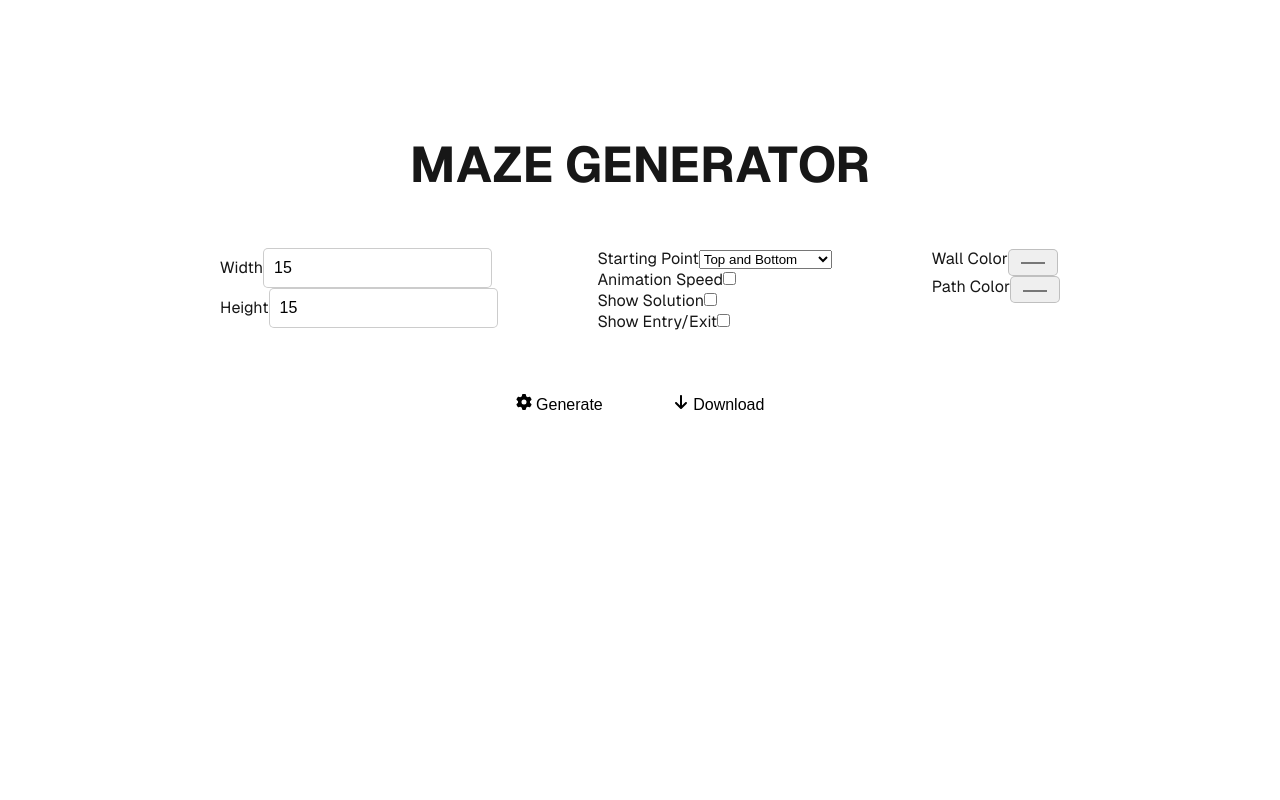
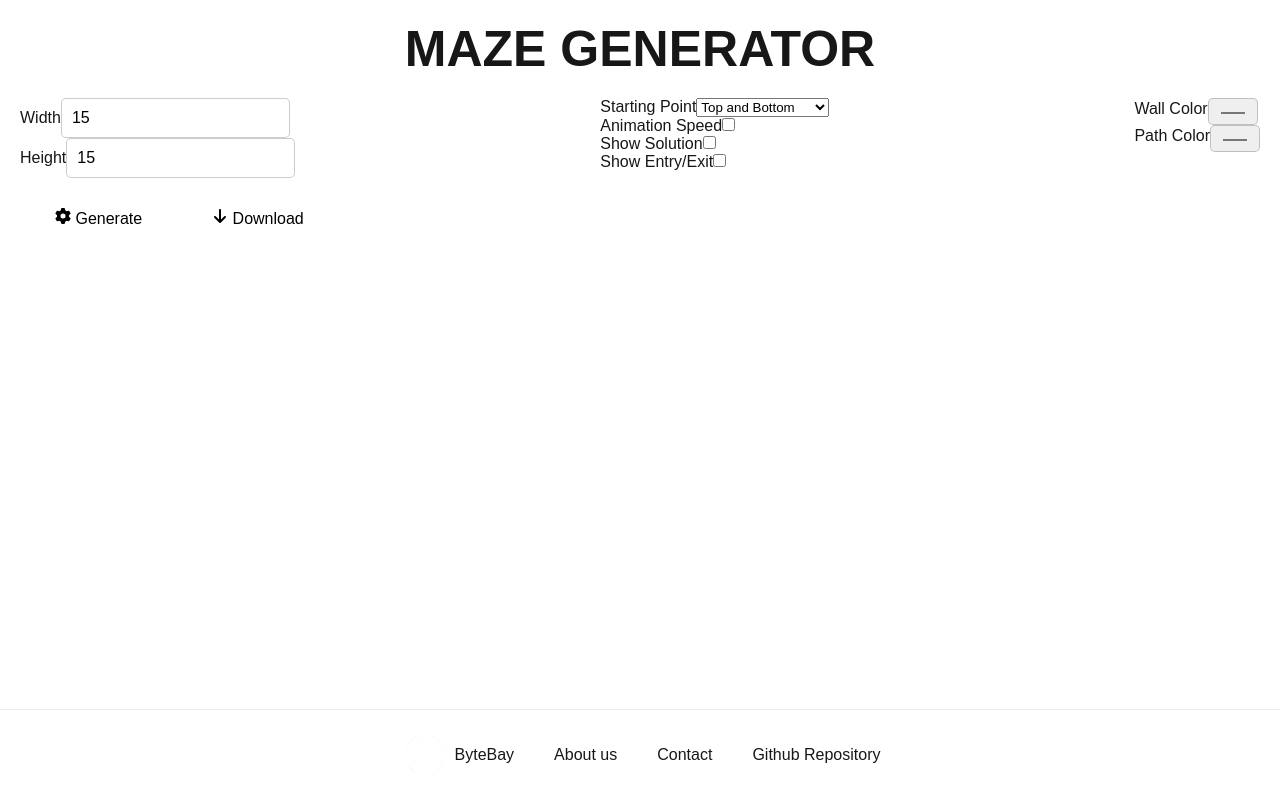
Before and after one commit to hafemi/bytecrate, a Next.js app: page /tools/maze-generator in a window 1280 px wide. Built offline with nearby package versions, Linux system fonts and the light colour scheme.

Commit message:
added footer component
addition to that old css code also got removed since that would cause more trouble than it is worth it

```diff
--- /dev/null
+++ b/app/layout.module.css
@@ -0,0 +1,17 @@
+.footer {
+  display: flex;
+  justify-content: center;
+  align-items: center;
+  padding: 20px;
+  gap: 40px;
+  border-top: 1px solid #e9ecef;
+  left: 0;
+  bottom: 0;
+  width: 100%;
+}
+
+.logoContainer {
+  display: flex;
+  align-items: center;
+  gap: 5px;
+}
--- a/app/layout.tsx
+++ b/app/layout.tsx
@@ -1,6 +1,8 @@
-import type { Metadata } from "next";
+'use client';
 import localFont from "next/font/local";
 import "./globals.css";
+import Image from 'next/image';
+import styles from './layout.module.css';
 
 const geistSans = localFont({
   src: "./fonts/GeistVF.woff",
@@ -26,3 +28,19 @@ export default function RootLayout({
     </html>
   );
 }
+
+export const Footer = () => {
+  return (
+    <footer className={styles.footer}>
+      <div className={styles.logoContainer}>
+        <Image src="/images/temporary_logo.png" alt="ByteBay logo" width={50} height={50} />
+        <p>ByteBay</p>
+      </div>
+      <a href="">About us</a>
+      <a href="">Contact</a>
+      <a href="https://github.com/hafemi/byte-bay" target="_blank" rel="noopener noreferrer">
+        Github Repository
+      </a>
+    </footer>
+  );
+};
--- a/app/page.module.css
+++ b/app/page.module.css
@@ -1,34 +1,13 @@
-/* .page {
-  --gray-rgb: 0, 0, 0;
-  --gray-alpha-200: rgba(var(--gray-rgb), 0.08);
-  --gray-alpha-100: rgba(var(--gray-rgb), 0.05);
-
-  --button-primary-hover: #383838;
-  --button-secondary-hover: #f2f2f2;
-
-  display: grid;
-  grid-template-rows: 20px 1fr 20px;
-  align-items: center;
-  justify-items: center;
-  min-height: 100svh;
-  padding: 80px;
-  gap: 64px;
-  font-family: var(--font-geist-sans);
+.page {
+  display: flex;
+  flex-direction: column;
+  min-height: 100vh;
 }
 
 .main {
-  display: flex;
-  flex-direction: column;
-  gap: 32px;
-  grid-row-start: 2;
-  align-items: center;
+  flex: 1;
+  padding: 20px;
 }
-
-.heading {
-  text-align: center;
-  font-size: 50px;
-  margin-bottom: 20px;
-} */
 
 .invalid {
   color: red;
--- a/app/tools/maze-generator/page.module.css
+++ b/app/tools/maze-generator/page.module.css
@@ -1,32 +1,12 @@
 .page {
-  --gray-rgb: 0, 0, 0;
-  --gray-alpha-200: rgba(var(--gray-rgb), 0.08);
-  --gray-alpha-100: rgba(var(--gray-rgb), 0.05);
-
-  --button-primary-hover: #383838;
-  --button-secondary-hover: #f2f2f2;
-
-  display: grid;
-  grid-template-rows: 20px 1fr 20px;
-  justify-items: center;
-  min-height: 100svh;
-  padding: 50px;
-  gap: 64px;
-  font-family: var(--font-geist-sans);
+  display: flex;
+  flex-direction: column;
+  min-height: 100vh;
 }
 
 .main {
-  display: flex;
-  flex-direction: column;
-  gap: 32px;
-  grid-row-start: 2;
-  align-items: center;
-}
-
-.heading {
-  text-align: center;
-  font-size: 50px;
-  margin-bottom: 20px;
+  flex: 1;
+  padding: 20px;
 }
 
 .inputGroup {
--- a/app/tools/maze-generator/page.tsx
+++ b/app/tools/maze-generator/page.tsx
@@ -9,6 +9,7 @@ import { Checkboxes, getNumberFromString, InputFields } from '@/components/tools
 import { useState } from 'react';
 import { FaArrowDown, FaGear } from 'react-icons/fa6';
 import styles from './page.module.css';
+import { Footer } from '@/app/layout';
 
 export default function Home() {
   const [width, setWidth] = useState('15');
@@ -112,6 +113,7 @@ export default function Home() {
         </div>
         <canvas id="mazeCanvas" width="0" height="0"></canvas>
       </main>
+      <Footer />
     </div>
   );
 }
```
Also changed, not shown: app/page.tsx (+7 -9 lines), public/images/temporary_logo.png (added).
